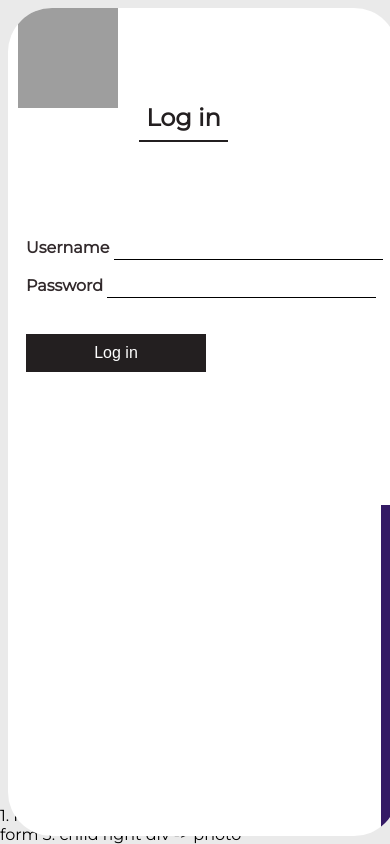
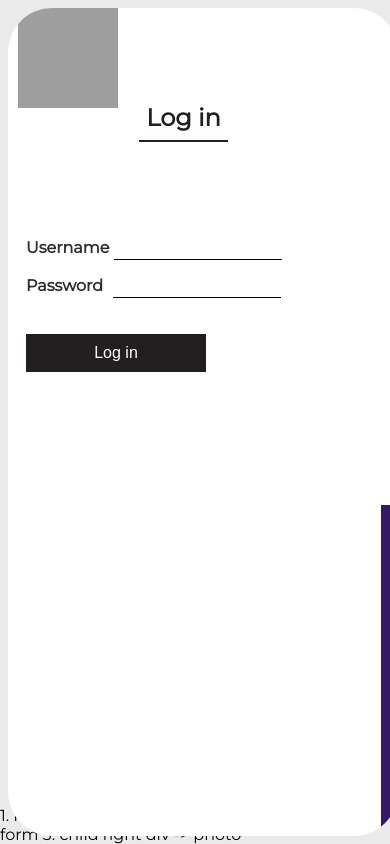
Before and after one commit to turingnixstyx/MUN, a Django app: page /login/ in a window 390 px wide. Run offline with Django 4.2, Linux system fonts and the light colour scheme; grey boxes are pictures that could not be loaded.

Commit message:
login page mobile responsive

```diff
--- a/backend/Templates/login.html
+++ b/backend/Templates/login.html
@@ -66,16 +66,7 @@
               type="name"
               name="username"
               id="username"
-              style="
-                border: none;
-                border-bottom: 1px solid #000000;
-                margin-top: 12px;
-                color: #322a2c;
-                font-size: 20px;
-                font-weight: 400;
-                line-height: 18px;
-                outline: none;
-              "
+              class="input"
             />
             <br>
             <label
@@ -88,16 +79,8 @@
               type="password"
               name="password"
               id="password"
-              style="
-                border: none;
-                border-bottom: 1px solid #000000;
-                margin-top: 12px;
-                color: #322a2c;
-                font-size: 20px;
-                font-weight: 400;
-                line-height: 18px;
-                outline: none;
-              "
+              class="input"
+              style="margin-left:6px;"
             />
 
             {% if error_message %}
--- a/backend/static/css/login.css
+++ b/backend/static/css/login.css
@@ -74,6 +74,17 @@ body{
     margin-top: 48px;
 }
 
+.input{
+    border: none;
+    border-bottom: 1px solid #000000;
+    margin-top: 12px;
+    color: #322a2c;
+    font-size: 20px;
+    font-weight: 400;
+    line-height: 18px;
+    outline: none;
+}
+
 @media screen and (max-width: 900px){
     .laptop-class{
         display: none;
@@ -142,4 +153,8 @@ body{
         margin-bottom: 12px;
         margin-top: 48px;
     }
+
+    .input{
+        width: 40%;
+    }
 }
```
